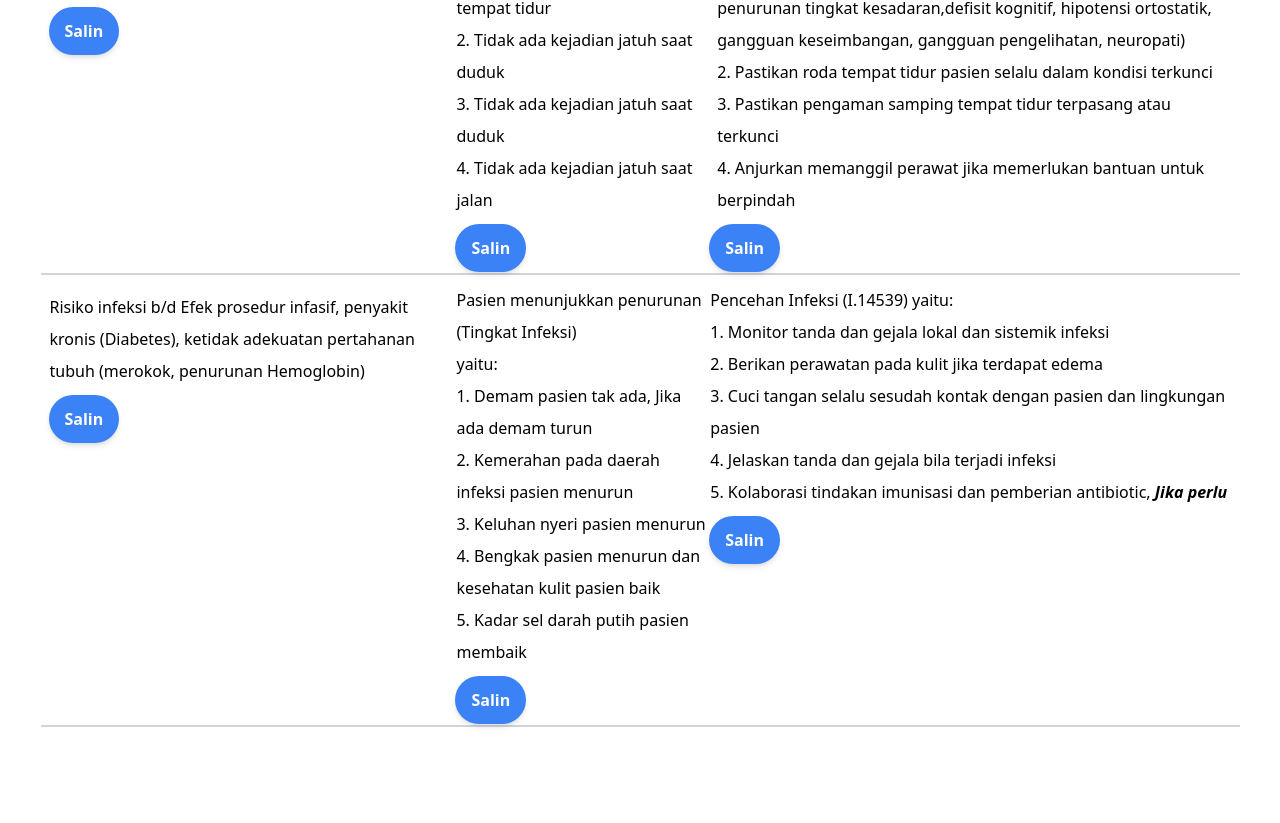
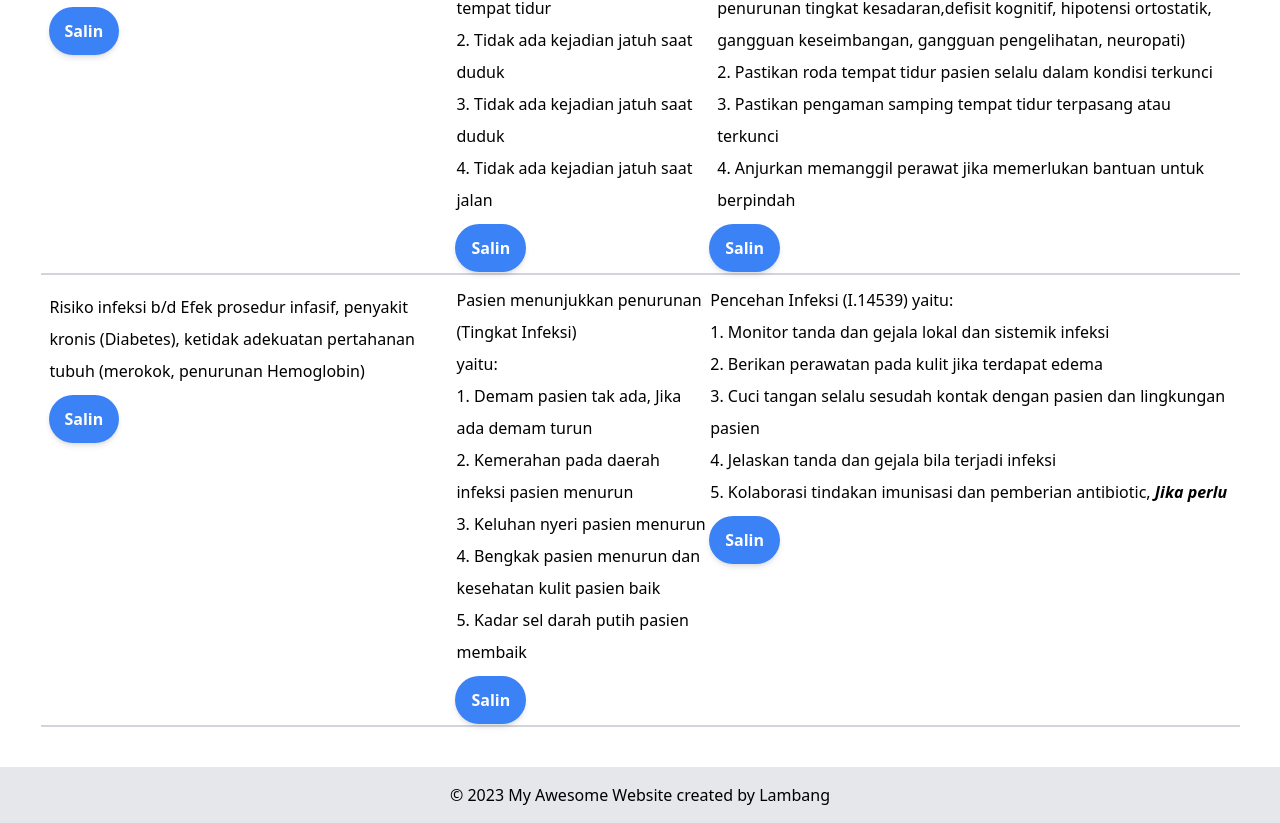
Before and after one commit to lambangws21/react-diagnosa-keperawatan, a React (Vite) app: page / in a window 1280 px wide. Shown: the part 1460-2283 px from the top of the page. Before the commit the page ends 2227 px from the top, so only its background shows below. Built offline with nearby package versions, Linux system fonts and the light colour scheme.

Commit message:
menambahkan footer

```diff
--- a/src/App.jsx
+++ b/src/App.jsx
@@ -17,6 +17,7 @@ import RisJatuhIntervensi from "./Tabel/RisJatuhIntervensi";
 import RisikoInfeksi from "./Tabel/RisikoInfeksi";
 import RisikoInfeksiLuaran from "./Tabel/RisikoInfeksiLuraran";
 import RisikoInfekIntervensi from "./Tabel/RisikoInfekIntervensi";
+import Footer from "./components/Footer";
 
 function App() {
   return (
@@ -130,6 +131,9 @@ function App() {
           </tbody>
         </table>
       </div>
+      <footer>
+        <Footer />
+      </footer>
     </>
   );
 }
--- /dev/null
+++ b/src/components/Footer.jsx
@@ -0,0 +1,13 @@
+/** @format */
+
+function Footer() {
+  return (
+    <footer className="bg-gray-200 py-4 text-center">
+      <p>
+        &copy; {new Date().getFullYear()} My Awesome Website created by Lambang{" "}
+      </p>
+    </footer>
+  );
+}
+
+export default Footer;
```
